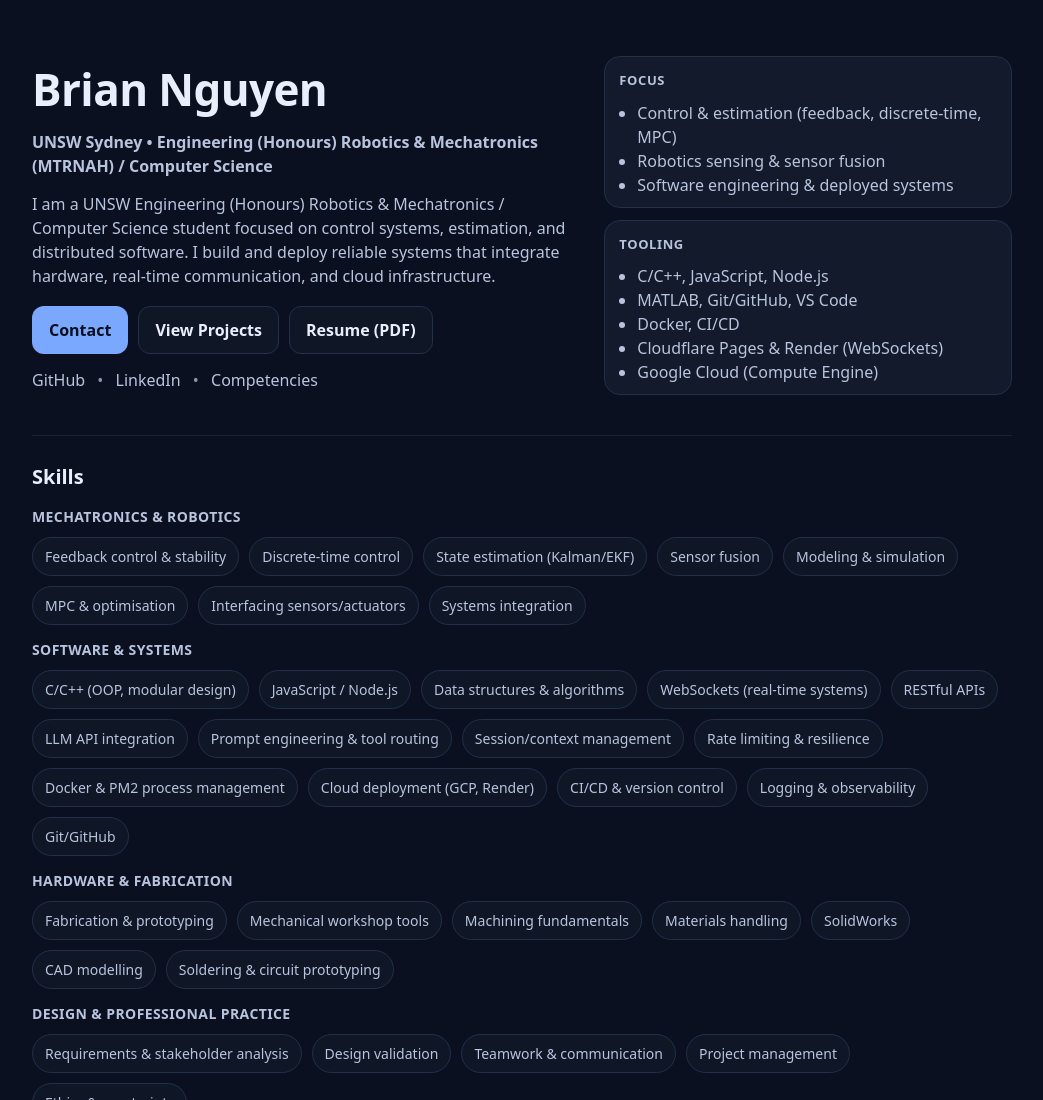
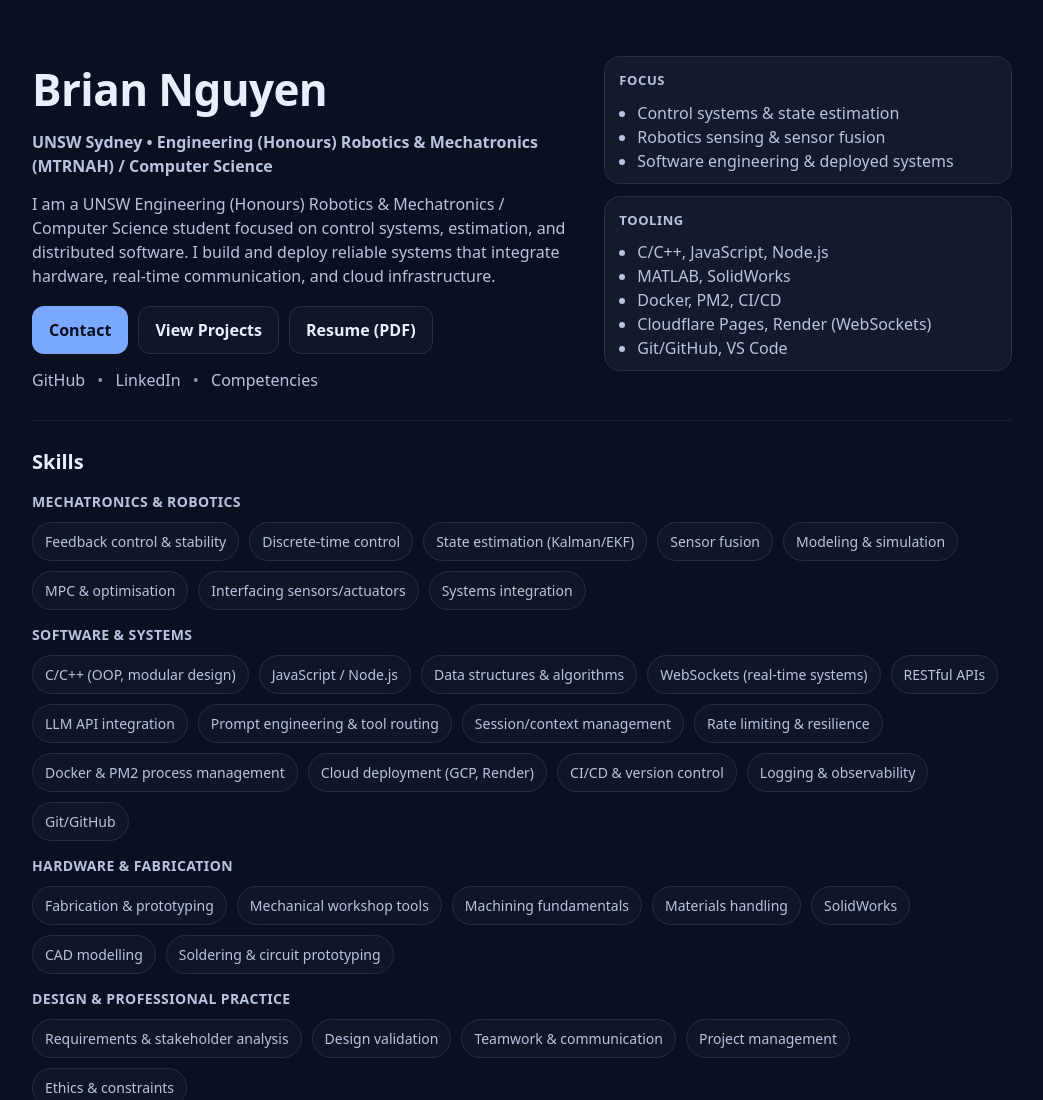
Before and after one commit to BrianPrograms/website, a plain HTML site: page index.html in a window 1280 px wide. Shown: the top 1100 px of the page, without its empty margins (118-1161 px from the left). Drawn offline with Linux system fonts and the light colour scheme.

Commit message:
Refine focus & tooling

```diff
--- a/index.html
+++ b/index.html
@@ -55,7 +55,7 @@
         <div class="info-card">
           <h2>Focus</h2>
           <ul>
-            <li>Control & estimation (feedback, discrete-time, MPC)</li>
+            <li>Control systems & state estimation</li>
             <li>Robotics sensing & sensor fusion</li>
             <li>Software engineering & deployed systems</li>
           </ul>
@@ -65,10 +65,10 @@
           <h2>Tooling</h2>
           <ul>
             <li>C/C++, JavaScript, Node.js</li>
-            <li>MATLAB, Git/GitHub, VS Code</li>
-            <li>Docker, CI/CD</li>
-            <li>Cloudflare Pages & Render (WebSockets)</li>
-            <li>Google Cloud (Compute Engine)</li>
+            <li>MATLAB, SolidWorks</li>
+            <li>Docker, PM2, CI/CD</li>
+            <li>Cloudflare Pages, Render (WebSockets)</li>
+            <li>Git/GitHub, VS Code</li>
           </ul>
         </div>
       </div>
```
